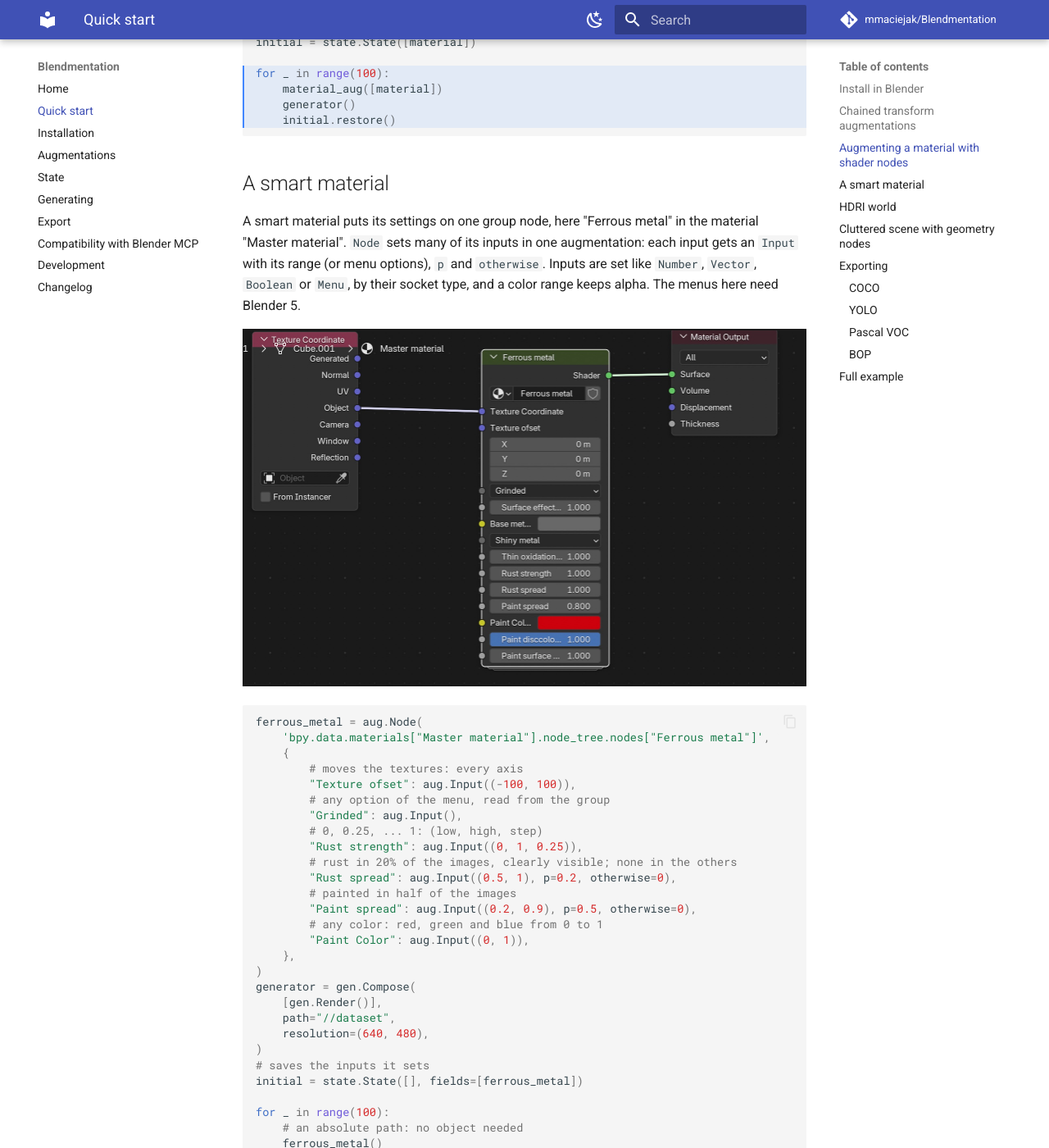
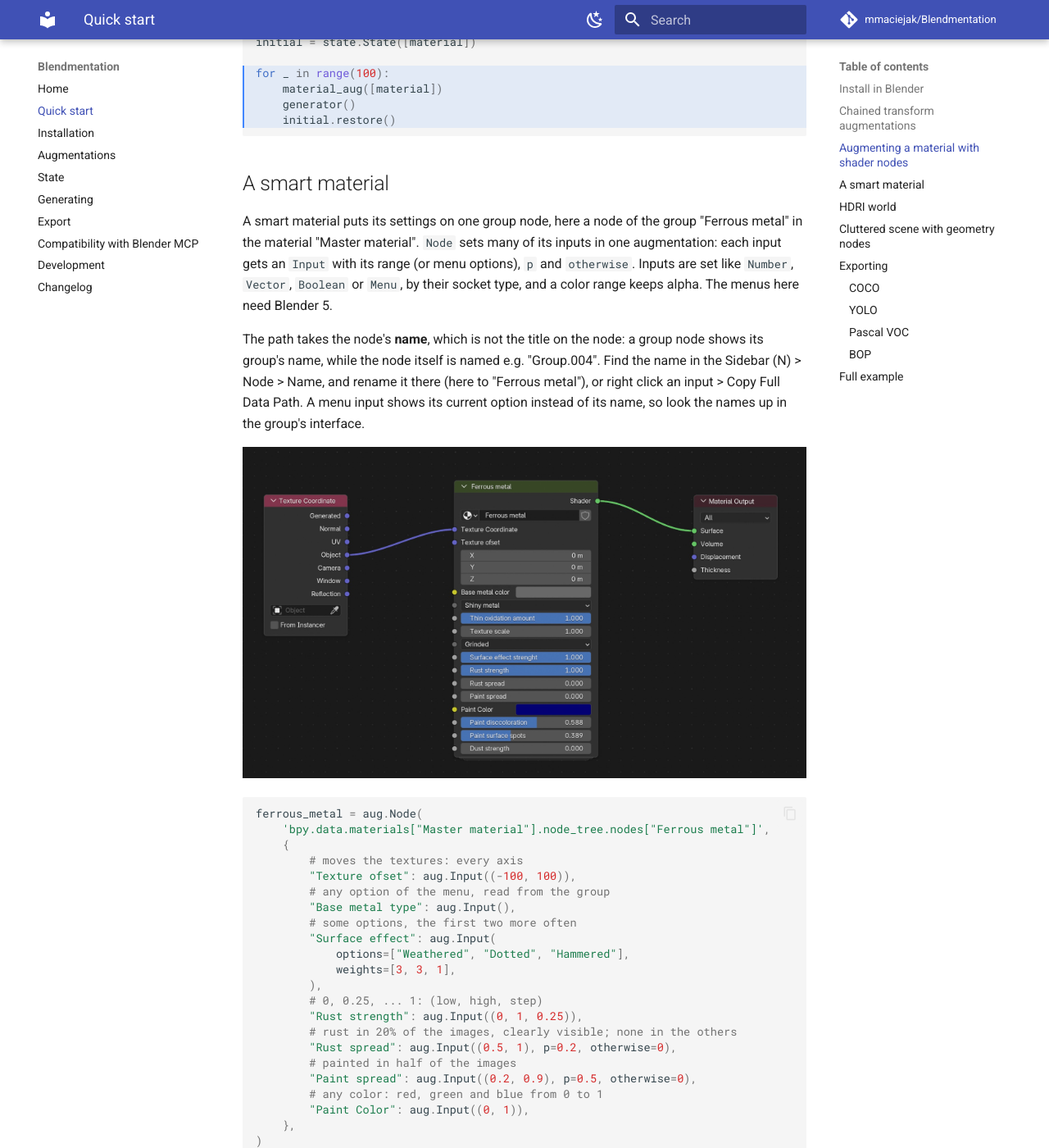
Before and after one commit to mmaciejak/Blendmentation, an MkDocs documentation site: the page built from docs/quick-start.md, in a window 1280 px wide and 1400 px high, scrolled down 8539 px. Shown: the whole window at 82% size. Built offline with MkDocs 1.6.1 and Material for MkDocs 9.7.7, drawn with Linux system fonts in a browser that asks for light colours; comment, search, counter and statistics services are not loaded.

Commit message:
docs: new smart material screenshot, node names vs titles, real menu inputs
The Node path takes the node's name, not the title on a group node, which
shows its group's name. The examples now use the material's real menu inputs
("Base metal type", "Surface effect") instead of their current options.

Co-Authored-By: Claude Opus 5.5 <noreply@anthropic.com>

````diff
--- a/docs/quick-start.md
+++ b/docs/quick-start.md
@@ -370,13 +370,19 @@ for _ in range(100):
 
 ## A smart material
 
-A smart material puts its settings on one group node, here "Ferrous metal" in the
-material "Master material". `Node` sets many of its inputs in one augmentation:
-each input gets an `Input` with its range (or menu options), `p` and `otherwise`. Inputs are set like
-`Number`, `Vector`, `Boolean` or `Menu`, by their socket type, and a color range keeps
-alpha. The menus here need Blender 5.
+A smart material puts its settings on one group node, here a node of the group "Ferrous
+metal" in the material "Master material". `Node` sets many of its inputs in one
+augmentation: each input gets an `Input` with its range (or menu options), `p` and
+`otherwise`. Inputs are set like `Number`, `Vector`, `Boolean` or `Menu`, by their socket
+type, and a color range keeps alpha. The menus here need Blender 5.
 
-![The group node "Ferrous metal" with its inputs: texture offset, menus "Grinded" and "Shiny metal", base metal color, rust, paint spread and paint color](images/smart-material-nodes.jpg)
+The path takes the node's **name**, which is not the title on the node: a group node
+shows its group's name, while the node itself is named e.g. "Group.004". Find the name
+in the Sidebar (N) > Node > Name, and rename it there (here to "Ferrous metal"), or right
+click an input > Copy Full Data Path. A menu input shows its current option instead of
+its name, so look the names up in the group's interface.
+
+![The group node "Ferrous metal" with its inputs: Texture Coordinate (linked), Texture ofset, Base metal color, the menus "Base metal type" (showing "Shiny metal") and "Surface effect" (showing "Grinded"), Thin oxidation amount, Texture scale, Surface effect strenght, Rust strength, Rust spread, Paint spread, Paint Color, Paint disccoloration, Paint surface spots and Dust strength](images/smart-material-nodes.jpg)
 
 ```python
 ferrous_metal = aug.Node(
@@ -385,7 +391,12 @@ ferrous_metal = aug.Node(
         # moves the textures: every axis
         "Texture ofset": aug.Input((-100, 100)),
         # any option of the menu, read from the group
-        "Grinded": aug.Input(),
+        "Base metal type": aug.Input(),
+        # some options, the first two more often
+        "Surface effect": aug.Input(
+            options=["Weathered", "Dotted", "Hammered"],
+            weights=[3, 3, 1],
+        ),
         # 0, 0.25, ... 1: (low, high, step)
         "Rust strength": aug.Input((0, 1, 0.25)),
         # rust in 20% of the images, clearly visible; none in the others
````
Also changed, not shown: ROADMAP.md (+6 -1 lines), docs/images/smart-material-nodes.jpg, 1 other file.
